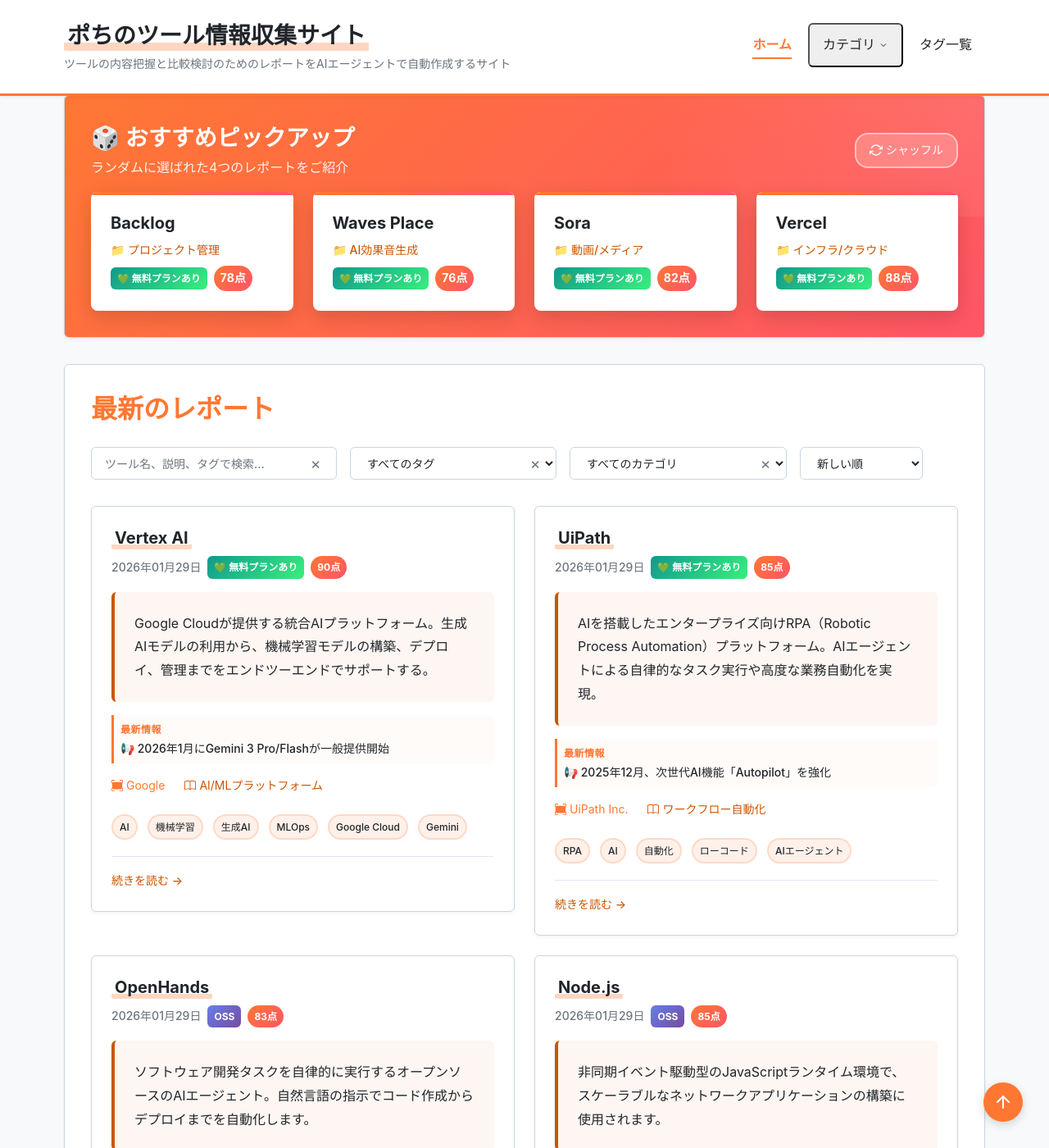
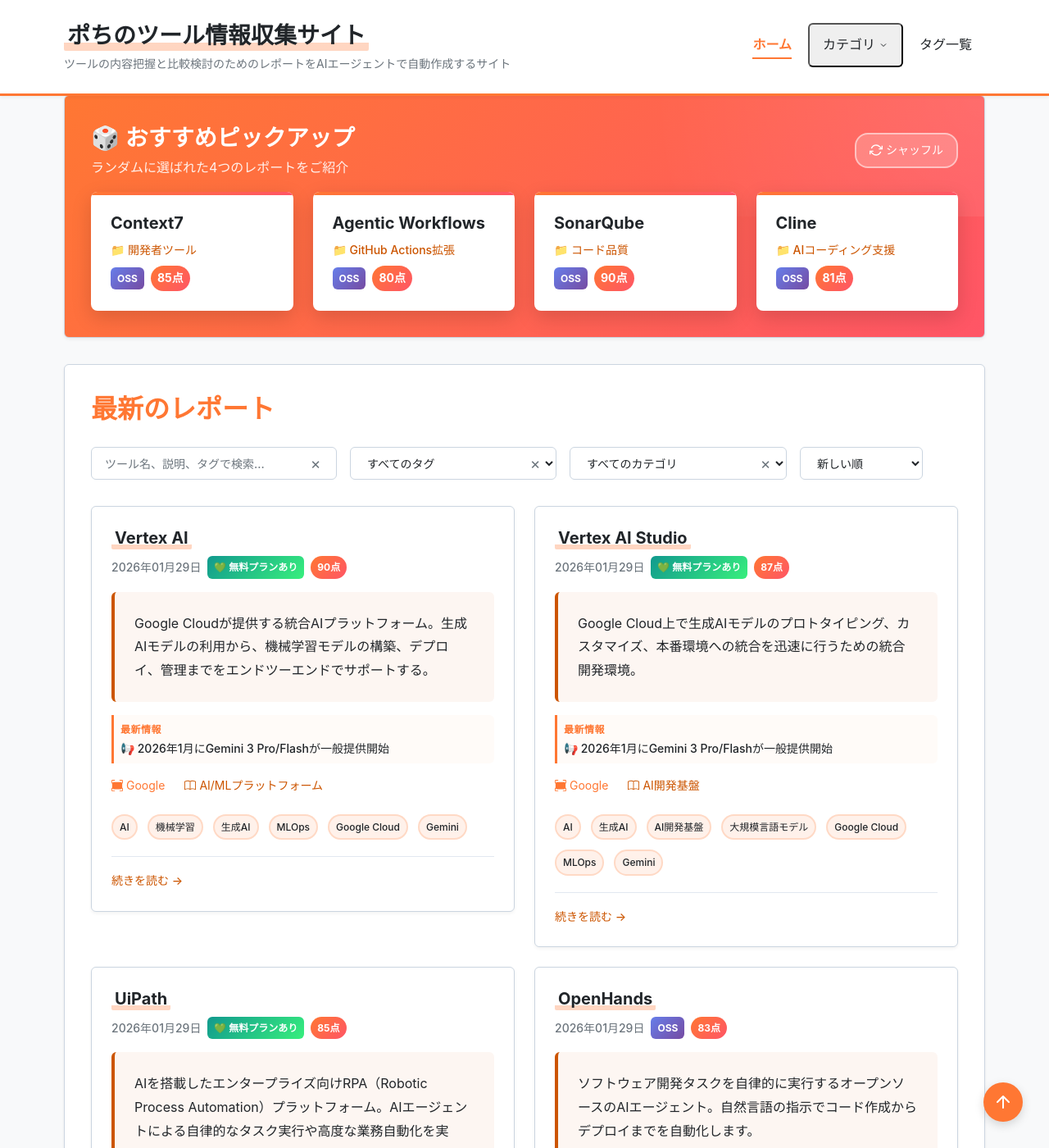
Before and after one commit to aegisfleet/tool-survey-report, a Jekyll site: the page built from index.md, in a window 1280 px wide and 1400 px high, scrolled down 417 px. Shown: the whole window at 82% size. Built offline with Jekyll 4.4.1, drawn with Linux system fonts in a browser that asks for light colours; some of the changed text lies outside the part shown.

Commit message:
Update Vertex AI Studio report for 2026-01-29 (#632)
- Strictly adhere to new report template (sections 1-17)
- Add missing sections (Start Procedures, Best Practices, Ecosystem)
- Update content with Gemini 3 Pro/Flash GA information
- Add feature comparison table
- Update section numbering and formatting
- Verify links

Co-authored-by: google-labs-jules[bot] <161369871+google-labs-jules[bot]@users.noreply.github.com>

```diff
--- a/_reports/vertex-ai-studio.md
+++ b/_reports/vertex-ai-studio.md
@@ -7,8 +7,8 @@ tool_reading: "バーテックス エーアイ スタジオ"
 category: "AI開発基盤"
 developer: "Google"
 official_site: "https://cloud.google.com/generative-ai-studio"
-date: "2025-10-27"
-last_updated: "2026-01-15"
+date: "2026-01-29"
+last_updated: "2026-01-29"
 tags:
   - "AI"
   - "生成AI"
@@ -16,6 +16,7 @@ tags:
   - "大規模言語モデル"
   - "Google Cloud"
   - "MLOps"
+  - "Gemini"
 description: "Google Cloud上で生成AIモデルのプロトタイピング、カスタマイズ、本番環境への統合を迅速に行うための統合開発環境。"
 
 # 【クイックサマリー】ホーム画面のカード表示用
@@ -27,7 +28,7 @@ quick_summary:
     - "AI/MLエンジニア"
     - "アプリケーション開発者"
     - "データサイエンティスト"
-  latest_highlight: "2026年1月にVeo 3.1の参照画像からの動画生成機能がアップデート"
+  latest_highlight: "2026年1月にGemini 3 Pro/Flashが一般提供開始"
   update_frequency: "高"
 
 # 【ツール評価】100点満点、基準点70点からの加減算方式
@@ -97,20 +98,36 @@ relationships:
 * **Agent Builder**: コーディング不要で、会話型AIエージェントを構築、テスト、デプロイするためのツールセット。外部APIとの連携（Tool use）もサポート。
 * **MLOps連携**: Vertex AI Pipelines, Model Registry, MonitoringといったMLOpsツール群とシームレスに連携し、モデルのバージョン管理、CI/CD、本番環境でのパフォーマンス監視までを一貫して行える。
 
-## **4. 特徴・強み (Pros)**
+## **4. 開始手順・セットアップ**
+
+* **前提条件**:
+  * Google Cloudアカウントおよびプロジェクトの作成。
+  * 請求先アカウント（クレジットカード情報）の登録。
+* **導入/有効化**:
+  1. Google Cloud Consoleにアクセス。
+  2. 「Vertex AI API」を有効化する。
+* **初期設定**:
+  * IAM権限の設定（必要に応じて）。
+  * (ローカル開発の場合) Google Cloud SDKのインストールと認証: `gcloud auth login`
+* **クイックスタート**:
+  1. コンソールの「Vertex AI Studio」>「言語」セクションに移動。
+  2. 「テキストプロンプトを作成」をクリック。
+  3. モデル（Geminiなど）を選択し、プロンプトを入力して実行。
+
+## **5. 特徴・強み (Pros)**
 
 * **最先端モデルへの迅速なアクセス**: Gemini 3 Pro/Flashなど、Googleが開発した最新・最大規模のマルチモーダルモデルをいち早く利用でき、競合優位性を確保できる。
 * **エンドツーエンドの統合開発環境**: アイデアの検証から、データ準備、モデルのチューニング、評価、デプロイ、運用まで、AI開発のライフサイクル全体を単一のプラットフォームで完結できる。
 * **豊富なモデル選択肢**: Google製モデルだけでなく、Model Gardenを通じて多様なオープンソースモデルやパートナーモデルを選択でき、特定のユースケースに最適なモデルを柔軟に比較・活用できる。
 * **エンタープライズ級の基盤**: Google Cloudの堅牢なインフラ上で動作し、データガバナンス、セキュリティ、スケーラビリティが確保されているため、本格的な業務利用にも対応可能。
 
-## **5. 弱み・注意点 (Cons)**
+## **6. 弱み・注意点 (Cons)**
 
 * **学習コストの高さ**: 非常に多機能で専門的なツールが統合されているため、プラットフォーム全体の概念や操作に習熟するには一定の学習時間が必要。特にML開発の経験が少ないユーザーには複雑に感じられる可能性がある。
 * **複雑な料金体系**: 利用するモデル、API呼び出し回数、データの種類（テキスト、画像、動画）、トレーニングやデプロイに使用するコンピューティングリソースなど、課金要素が多岐にわたり、正確なコスト予測が難しい場合がある。
 * **日本語対応の状況**: UIは日本語化されているが、最新のドキュメント、チュートリアル、技術サポートは英語が中心となる場合が多い。
 
-## **6. 料金プラン**
+## **7. 料金プラン**
 
 Vertex AI Studio自体の利用料金はかからず、バックエンドで利用するVertex AIの各サービス（モデル利用、トレーニング、デプロイなど）に応じた従量課金制。
 
@@ -126,35 +143,55 @@ Vertex AI Studio自体の利用料金はかからず、バックエンドで利
 * **課金体系**: 従量課金。詳細は[公式料金ページ](https://cloud.google.com/vertex-ai/generative-ai/pricing)を参照。
 * **無料トライアル**: 新規Google Cloud顧客は$300のクレジットを利用可能。
 
-## **7. 導入実績・事例**
+## **8. 導入実績・事例**
 
-* Vertex AIプラットフォームとして、世界中の多くの企業で導入されている（例: Deutsche Bank, Siemens, Vodafone）。
+* **導入企業**: Deutsche Bank, Siemens, Vodafone, メルカリ, 楽天グループなど。
 * **導入事例**: 不正検知、顧客サポートの自動化、製品推薦、コンテンツ生成、創薬研究など、多岐にわたる業界で活用されている。
 * **対象業界**: 金融、小売、製造、メディア、ヘルスケアなど、業界を問わず利用されている。
 
-## **8. サポート体制**
+## **9. サポート体制**
 
 * **ドキュメント**: [公式ドキュメント](https://cloud.google.com/vertex-ai/docs)が非常に充実しており、クイックスタート、チュートリアル、APIリファレンスが豊富に提供されている。
 * **コミュニティ**: Google Cloud CommunityやStack Overflow、GitHubなどで開発者同士の情報交換が活発に行われている。
 * **公式サポート**: Google Cloudのサポートプラン（Basic, Standard, Enhanced, Premium）を通じて、24時間365日のテクニカルサポートを含む様々なレベルの支援を受けられる。
 
-## **9. 連携機能 (API・インテグレーション)**
+## **10. エコシステムと連携**
+
+### **10.1 API・外部サービス連携**
 
 * **API**: Vertex AI APIを通じて、Studioで構築・テストしたモデルやプロンプトをあらゆるアプリケーションからプログラムで呼び出すことが可能。Python, Node.js, Java, Goなど、主要言語向けのSDKも提供。
 * **外部サービス連携**: Google Cloud内のサービス（BigQuery, Cloud Storage, Cloud Functionsなど）とのネイティブな連携に加え、APIを通じてSlack, Salesforceなどサードパーティ製ツールとの連携も容易に実現できる。
 
-## **10. セキュリティとコンプライアンス**
+### **10.2 技術スタックとの相性**
+
+| 技術スタック | 相性 | メリット・推奨理由 | 懸念点・注意点 |
+|:---|:---:|:---|:---|
+| **Python (Pandas/Scikit-learn)** | ◎ | 公式SDKが最も充実しており、Notebooks環境との親和性が高い。 | 特になし。 |
+| **TensorFlow / Keras** | ◎ | Google製フレームワークのため、TPUなどの最適化を最大限享受できる。 | 独自の作法が必要な場合がある。 |
+| **Node.js** | ◯ | Cloud FunctionsやCloud Runでのバックエンド開発に適している。 | データ分析やMLOps機能のSDKサポートはPythonに劣る場合がある。 |
+| **Kubernetes (GKE)** | ◎ | Vertex AI PipelinesはKubeflowベースであり、GKEとの統合が強力。 | 設定が複雑になる傾向がある。 |
+
+## **11. セキュリティとコンプライアンス**
 
 * **認証**: SSO (Google Identity)、IAMによる詳細な権限管理、2段階認証に対応。
 * **データ管理**: 顧客のプロンプトやデータは、Googleの基盤モデルの学習には使用されないことが明記されている。VPC Service ControlsやCMEK（顧客管理の暗号鍵）により、データセキュリティを強化できる。
 * **準拠規格**: SOC 1/2/3, ISO/IEC 27001/27017/27018, PCI DSS, HIPAA, GDPRなど、主要な国際的コンプライアンス基準に準拠。
 
-## **11. 操作性 (UI/UX) と学習コスト**
+## **12. 操作性 (UI/UX) と学習コスト**
 
 * **UI/UX**: Webベースの統合コンソールはよく整理されており、プロンプトのテストなど基本的な操作は直感的に行える。しかし、機能が非常に豊富なため、メニューの階層が深く、目的の機能を見つけるのに慣れが必要な場合がある。
 * **学習コスト**: シンプルなプロトタイピングは容易に始められるが、モデルのチューニング、MLOpsパイプラインの構築、Agent Builderの高度な活用など、プラットフォームの全機能を使いこなすには、Google Cloudと機械学習に関する体系的な知識が求められ、学習コストは高い。
 
-## **12. ユーザーの声（レビュー分析）**
+## **13. ベストプラクティス**
+
+* **効果的な活用法 (Modern Practices)**:
+  * **プロンプト管理の体系化**: Vertex AI Studioのプロンプト保存機能を活用し、チーム内でプロンプトのバージョン管理と共有を徹底する。
+  * **評価ループの構築**: 「Automatic Side-by-Side Evaluation (AutoSxS)」を利用して、プロンプトやモデルの変更が応答品質に与える影響を定量的に測定する。
+* **陥りやすい罠 (Antipatterns)**:
+  * **プロンプトのハードコード**: アプリケーションコード内にプロンプトを直接記述せず、Studioで管理されたプロンプトをAPI経由で呼び出すか、設定ファイルとして分離する。
+  * **コスト意識の欠如**: 高性能なモデル（Gemini Proなど）を全てのタスクに使用せず、タスクの難易度に応じて軽量モデル（Flash）と使い分ける。
+
+## **14. ユーザーの声（レビュー分析）**
 
 * **調査対象**: G2
 * **総合評価**: 4.4 / 5.0 (2026年1月時点、Vertex AIプラットフォーム全体として)
@@ -169,8 +206,9 @@ Vertex AI Studio自体の利用料金はかからず、バックエンドで利
 * **特徴的なユースケース**:
   * レビューからは、単なるモデルのAPI利用に留まらず、Vertex AI Pipelinesを活用してモデルの再学習とデプロイを自動化する本格的なMLOps基盤として活用しているケースが多く見られた。
 
-## **13. 直近半年のアップデート情報**
+## **15. 直近半年のアップデート情報**
 
+* **2026-01-20**: **Gemini 3 Pro/Flash** が一般提供開始（GA）。推論能力と処理速度が大幅に向上し、Studio内での利用が可能に。
 * **2026-01-13**: Veo 3.1（動画生成モデル）で、参照画像から動画を生成する際の9:16アスペクト比対応や、高解像度化の機能が追加。（[出典](https://docs.cloud.google.com/vertex-ai/generative-ai/docs/release-notes)）
 * **2026-01-06**: Model Gardenで、コーディングや複雑な推論タスクに特化したGLM 4.7モデルが実験的に利用可能に。
 * **2025-12-18**: Vertex AI Studioでのプロンプト保存・共有機能がGA（一般提供）に。
@@ -179,20 +217,30 @@ Vertex AI Studio自体の利用料金はかからず、バックエンドで利
 * **2025-11-17**: Veo 3.1（動画生成モデル）がGAに。
 * **2025-10-15**: Anthropic社のClaude Haiku 4.5がModel Gardenで利用可能に。
 * **2025-09-24**: Gemini 1.5 ProおよびFlashの新しい安定版（002）がGAとなり、多言語理解やSQL生成能力などが大幅に改善。
-* **2025-08-14**: Imagen 4（画像生成モデル）がGAに。
 
 (出典: [Generative AI on Vertex AI release notes](https://docs.cloud.google.com/vertex-ai/generative-ai/docs/release-notes))
 
-## **14. 類似ツールとの比較**
+## **16. 類似ツールとの比較**
+
+### **16.1 機能比較表 (星取表)**
+
+| 機能カテゴリ | 機能項目 | Vertex AI Studio | OpenAI Playground | Amazon Bedrock | Azure AI Studio |
+|:---:|:---|:---:|:---:|:---:|:---:|
+| **モデル** | 最新モデル | ◎<br><small>Gemini 3</small> | ◎<br><small>GPT-4o</small> | ◯<br><small>Claude 3.5</small> | ◎<br><small>GPT-4o</small> |
+| **マルチモーダル** | 入力対応 | ◎<br><small>動画/音声対応</small> | ◯<br><small>画像/音声</small> | ◯<br><small>画像</small> | ◯<br><small>画像/音声</small> |
+| **開発** | チューニング | ◎<br><small>SFT/RLHF</small> | △<br><small>SFTのみ</small> | ◯<br><small>SFT/Pretrain</small> | ◯<br><small>SFT</small> |
+| **運用** | MLOps | ◎<br><small>完全統合</small> | ×<br><small>非対応</small> | ◯<br><small>SageMaker連携</small> | ◎<br><small>完全統合</small> |
+
+### **16.2 詳細比較**
 
 | ツール名 | 特徴 | 強み | 弱み | 選択肢となるケース |
 |---|---|---|---|---|
-| **Vertex AI Studio (本ツール)** | Google Cloudに完全統合されたエンドツーエンドのAI開発プラットフォーム。 | Googleの最新モデル(Gemini等)への最速アクセス。プロトタイピングからMLOpsまで一気通貫でカバー。 | 多機能ゆえの複雑さと学習コスト。Google Cloudへの強い依存。 | Google Cloudを主要インフラとしており、本格的なAIアプリ開発・運用までを見据える場合。 |
+| **Vertex AI Studio** | Google Cloudに完全統合されたエンドツーエンドのAI開発プラットフォーム。 | Googleの最新モデル(Gemini等)への最速アクセス。プロトタイピングからMLOpsまで一気通貫でカバー。 | 多機能ゆえの複雑さと学習コスト。Google Cloudへの強い依存。 | Google Cloudを主要インフラとしており、本格的なAIアプリ開発・運用までを見据える場合。 |
 | **OpenAI Playground** | OpenAIモデル（GPTシリーズ）を試すためのシンプルで直感的なWebインターフェース。 | 非常にシンプルで使いやすい。APIキーがあればすぐに始められる手軽さ。 | モデルチューニングやデプロイ、運用管理といったエンタープライズ向け機能は提供されない。 | OpenAIモデルの性能評価や、簡単なAPI連携のプロトタイピングを迅速に行いたい場合。 |
 | **Amazon Bedrock** | 複数のAI企業の基盤モデル（Anthropic, Cohere等）を単一APIで利用できるAWSのマネージドサービス。 | マルチプロバイダーのモデルを選択できる柔軟性。AWSエコシステムとの緊密な連携。 | Googleの最新モデル（Gemini 3等）は利用不可。UIはAWSコンソールに準拠。 | 特定のプロバイダーに依存せず、複数の主要モデルをAWS上で比較・利用したい場合。 |
 | **Azure AI Studio** | Azure上で生成AIアプリを構築するための統合プラットフォーム。特にOpenAIモデルとの連携が強力。 | Azureの各種サービスとの親和性が高い。責任あるAIに関するツールが充実。 | Google製モデルの利用は可能だが、Vertex AIほどのネイティブな統合や最適化はされていない。 | 既にAzure基盤で開発を行っており、特にOpenAIモデルをエンタープライズレベルで活用したい場合。 |
 
-## **15. 総評**
+## **17. 総評**
 
 * **総合的な評価**:
   Vertex AI Studioは、単なるAIモデルのプレイグラウンドに留まらず、Googleの最先端AI技術をビジネスに組み込むための、極めて強力で包括的な開発・運用プラットフォームである。Gemini 3ファミリーのような最新鋭モデルを迅速に試せるだけでなく、その後のファインチューニング、デプロイ、そしてMLOpsのサイクルまでを一気通貫でサポートする統合力が最大の強みだ。一方で、その多機能性とGoogle Cloudへの深い統合は、初心者にとって高い学習コストや複雑な料金体系という課題ももたらす。しかし、エンタープライズレベルでの本格的なAIアプリケーション開発を目指す組織にとって、その投資に見合う価値を提供する、現状最高峰の選択肢の一つと言える。
```
